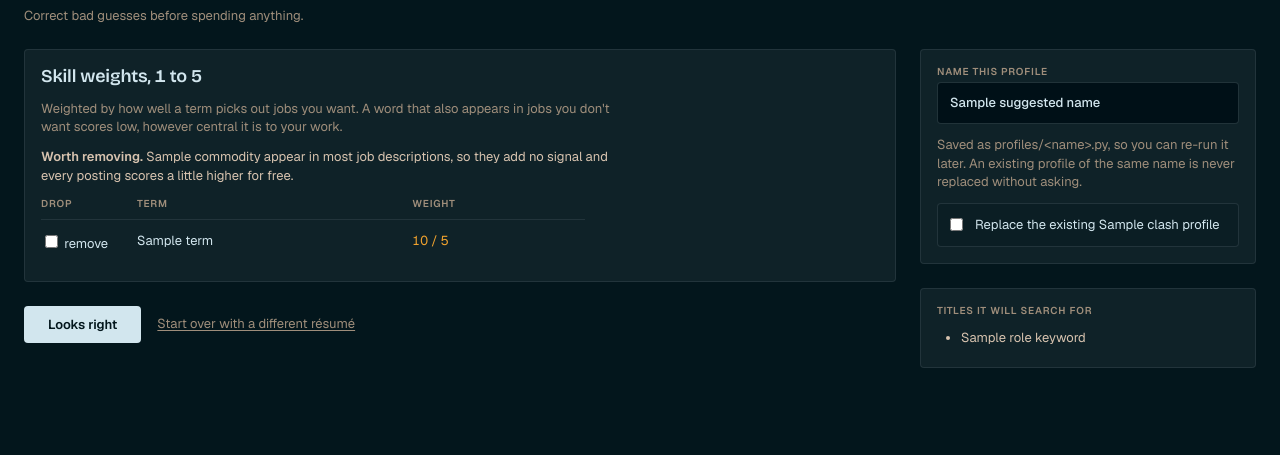
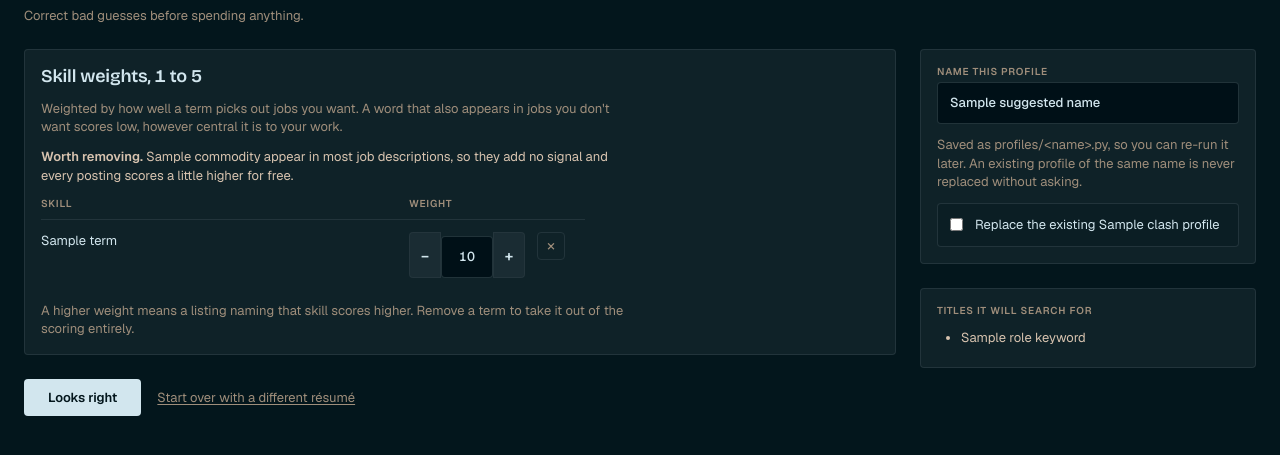
Before and after one commit to kartikver-674/job-scraper, a Flask app: template sweep/templates/review.html in a window 1280 px wide. Shown: the part 230-685 px from the top of the page. Run offline with Flask 3, Linux system fonts and the light colour scheme; the template is opened without the code that fills it: most values are stand-ins (such as "Sample title", 1, 10 or a date in 2020).

Commit message:
feat(review): edit skill weights, not just delete them — and stop Configure undoing it
The weight the model picked was static text, so a wrong one could only be
removed, never corrected — and the model gets these wrong in a repeatable
way: on a real résumé it scored `git` at 1 and `render` at 3. Each row now
has a −/+ stepper over a real number input (min 1, max 5), so the weight is
still typable if Alpine never loads and the screen never becomes read-only.

Remove is still a checkbox underneath, because a term has to be un-removable
before submitting and the screen has to work with no JavaScript — but it is
drawn as the destructive control it is, and it marks the row (struck through,
stepper dimmed) rather than making it vanish.

The term travels with its weight as a hidden input, so the POST is
self-describing rather than depending on the server reproducing this screen's
sort order to know which weight belongs to which skill. They arrive as two
parallel lists, and a length mismatch is refused rather than trusted: a
desync would reassign weights to the wrong terms, silently, on the numbers
that decide the whole ranking.

Found while building this, and pre-existing: /estimate re-renders the profile
from state["derived"] on every Configure change, but review_post only ever
wrote its pruned list to the FILE. So dropping a skill on Review and then
touching anything at all on Configure put it straight back into the profile
that scores the listings — verified before the fix by posting /review with
two terms dropped, then one /estimate call, and finding both terms back in
the rendered source. Editable weights would have been reverted the same way,
which is why the fix belongs here: the reviewed list is now stored back to
state["derived"], making it the single source of truth downstream.

212 sweep tests, 78 auto-apply tests green; no horizontal page scroll on any
of the seven screens at 390px, re-measured. All six guards mutation-proved,
including the two that pin the restore bug.

```diff
--- a/sweep/app.py
+++ b/sweep/app.py
@@ -505,9 +505,30 @@ def create_app(state=None, extract=None, resume_dir=None,
                       "— this becomes a filename.")), 400
 
         dropped = set(request.form.getlist("drop"))
+        # Two parallel lists, so a desync would reassign weights to the wrong
+        # terms — silently, and on the numbers that decide the ranking.
+        # Browsers submit in document order, but fail closed rather than
+        # trust that.
+        terms = request.form.getlist("term")
+        weights = request.form.getlist("weight")
+        if len(terms) != len(weights):
+            return render_template("review.html", **shell(
+                "review", derived=derived, commodity=commodity,
+                suggested_name=name,
+                error="The weights didn't come through — reload the page "
+                      "and try again.")), 400
+        try:
+            edited = {term: _parse_int(raw, 1, 5, f"Weight for {term}")
+                      for term, raw in zip(terms, weights)}
+        except _FormError as exc:
+            return render_template("review.html", **shell(
+                "review", derived=derived, commodity=commodity,
+                suggested_name=name, error=str(exc))), 400
+
         kept = dict(derived)
-        kept["skill_weights"] = [w for w in derived["skill_weights"]
-                                 if w["term"] not in dropped]
+        kept["skill_weights"] = [
+            dict(w, weight=edited.get(w["term"], w["weight"]))
+            for w in derived["skill_weights"] if w["term"] not in dropped]
         # Refuse to overwrite an existing profile unless the user says so.
         # This screen writes profiles/<name>.py, /estimate rewrites the same
         # file on every configure change, and a profile can carry weeks of
@@ -522,6 +543,13 @@ def create_app(state=None, extract=None, resume_dir=None,
 
         source = make_profile.render(name, kept, _prefs(app.state))
         app.write_profile(name, source)
+        # The reviewed list becomes the state, not just the file. /estimate
+        # re-renders this same profile from state["derived"] on every
+        # Configure change, so leaving the model's original here put every
+        # dropped term and every un-edited weight straight back — a skill
+        # pruned on this screen was silently restored by the first click on
+        # the next one, with the profile then scoring against it.
+        app.state["derived"] = kept
         app.state["profile"] = name
         return redirect(url_for("key"))
 
--- a/sweep/static/sweep.css
+++ b/sweep/static/sweep.css
@@ -418,7 +418,11 @@ select:focus-visible, summary:focus-visible, .choice:focus-within {
 /* Three short columns; at full width the checkbox and the weight end up at
    opposite edges of the panel with the term adrift between them. */
 .weights { max-width: 34rem; }
-.weights td:first-child, .weights th:first-child { width: 6rem; }
+/* The skill name takes the slack; the two controls stay the size they are,
+   so the remove button sits beside the stepper instead of drifting to the
+   far edge of the panel. */
+.weights td:nth-child(2), .weights th:nth-child(2) { width: 8rem; }
+.weights td:last-child, .weights th:last-child { width: 3rem; }
 .lines td:first-child { font-weight: 600; }
 .lines td:last-child { text-align: right; font-weight: 600; white-space: nowrap; }
 
@@ -460,3 +464,46 @@ td.score {
   font-size: 11px; color: var(--warm);
   background: var(--well); border: 1px solid var(--rule); border-radius: var(--radius);
 }
+
+/* ---- Weight stepper ----------------------------------------------------- */
+
+.stepper { display: inline-flex; align-items: stretch; }
+.stepper input[type="number"] {
+  width: 3.25rem; margin: 0; text-align: center;
+  border-radius: 0; border-left: 0; border-right: 0;
+  padding: var(--s3) 0;
+  /* The native spinners duplicate the buttons either side of them. */
+  appearance: textfield; -moz-appearance: textfield;
+}
+.stepper input[type="number"]::-webkit-inner-spin-button,
+.stepper input[type="number"]::-webkit-outer-spin-button { appearance: none; margin: 0; }
+.stepper button {
+  width: 2rem; flex: none;
+  font: 600 15px/1 var(--text); color: var(--chalk);
+  background: var(--surface-high); border: 1px solid var(--rule);
+  border-radius: var(--radius) 0 0 var(--radius); cursor: pointer;
+}
+.stepper button:last-child { border-radius: 0 var(--radius) var(--radius) 0; }
+.stepper button:hover { background: var(--surface-edge); color: var(--paid); }
+
+/* Remove: a checkbox, so a term can be un-removed before submitting and the
+   screen still works with no JavaScript — but drawn as the destructive
+   control it is, and it marks the row rather than hiding it. */
+.remove { display: inline-flex; cursor: pointer; }
+.remove input { position: absolute; opacity: 0; width: 0; height: 0; }
+.remove > span[aria-hidden] {
+  display: grid; place-items: center; width: 1.75rem; height: 1.75rem;
+  font-size: 16px; line-height: 1; color: var(--slate);
+  border: 1px solid var(--rule); border-radius: var(--radius);
+}
+.remove:hover > span[aria-hidden] { color: var(--over); border-color: var(--over); }
+.remove input:focus-visible + span[aria-hidden] {
+  outline: 2px solid var(--paid); outline-offset: 2px;
+}
+.remove input:checked + span[aria-hidden] {
+  color: var(--ground); background: var(--over); border-color: var(--over);
+}
+.weights tr:has(.remove input:checked) td:first-child {
+  text-decoration: line-through; color: var(--slate);
+}
+.weights tr:has(.remove input:checked) .stepper { opacity: .4; }
--- a/sweep/templates/review.html
+++ b/sweep/templates/review.html
@@ -29,22 +29,51 @@
           <div class="scroll-x">
             <table class="weights">
               <tr class="muted">
-                <th scope="col">Drop</th>
-                <th scope="col">Term</th>
+                <th scope="col">Skill</th>
                 <th scope="col">Weight</th>
+                <th scope="col"><span class="visually-hidden">Remove</span></th>
               </tr>
               {% for w in derived.skill_weights|sort(attribute='weight', reverse=true) %}
                 <tr>
-                  <td><label>
-                    <input type="checkbox" name="drop" value="{{ w.term }}"
-                           {{ 'checked' if w.term in commodity }}> remove
-                  </label></td>
-                  <td>{{ w.term }}</td>
-                  <td class="paid">{{ w.weight }} / 5</td>
+                  {# The term travels with its weight so the POST is
+                     self-describing, rather than the server having to
+                     reproduce this sort order to know which weight is
+                     whose. #}
+                  <td>{{ w.term }}
+                    <input type="hidden" name="term" value="{{ w.term }}"></td>
+                  <td>
+                    {# Single-quoted for the |tojson rule in configure.html:
+                       a weight that ever arrived as a string would render
+                       with double quotes and silently kill this scope. #}
+                    <div class="stepper" x-data='{ n: {{ w.weight|tojson }} }'>
+                      <button type="button" @click="n = Math.max(1, n - 1)"
+                              aria-label="Lower the weight for {{ w.term }}">&minus;</button>
+                      {# A real number input, not a readonly display: without
+                         Alpine the buttons do nothing but the weight can
+                         still be typed, so the screen never becomes
+                         read-only. #}
+                      <input type="number" name="weight" min="1" max="5"
+                             value="{{ w.weight }}" x-model.number="n"
+                             aria-label="Weight for {{ w.term }}">
+                      <button type="button" @click="n = Math.min(5, n + 1)"
+                              aria-label="Raise the weight for {{ w.term }}">+</button>
+                    </div>
+                  </td>
+                  <td>
+                    <label class="remove">
+                      <input type="checkbox" name="drop" value="{{ w.term }}"
+                             {{ 'checked' if w.term in commodity }}>
+                      <span aria-hidden="true">&times;</span>
+                      <span class="visually-hidden">Remove {{ w.term }}</span>
+                    </label>
+                  </td>
                 </tr>
               {% endfor %}
             </table>
           </div>
+          <p class="muted">A higher weight means a listing naming that skill
+            scores higher. Remove a term to take it out of the scoring
+            entirely.</p>
         </div>
 
         <div class="actions">
```
Also changed, not shown: sweep/tests/test_app.py (+85 -0 lines).
